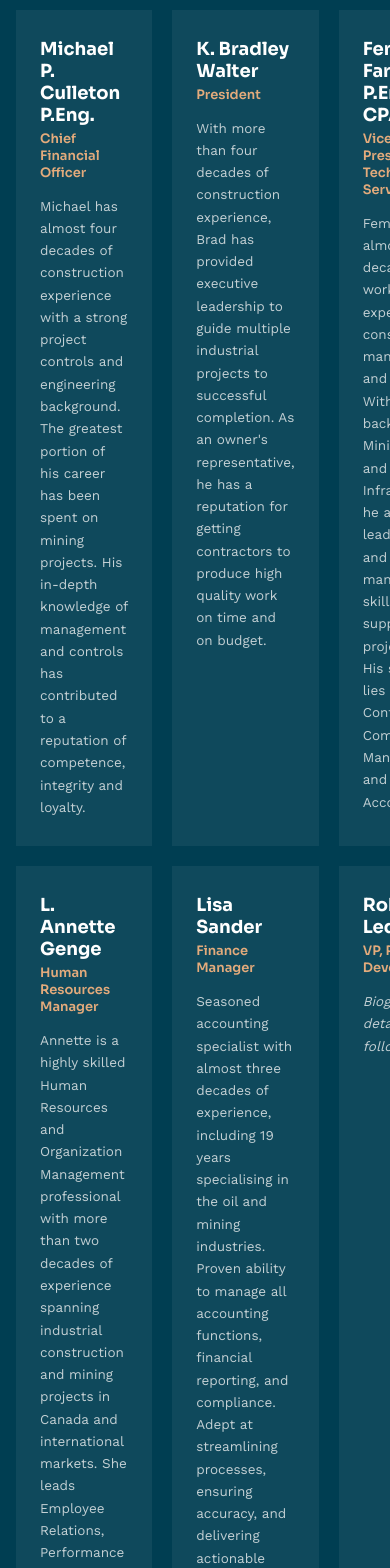
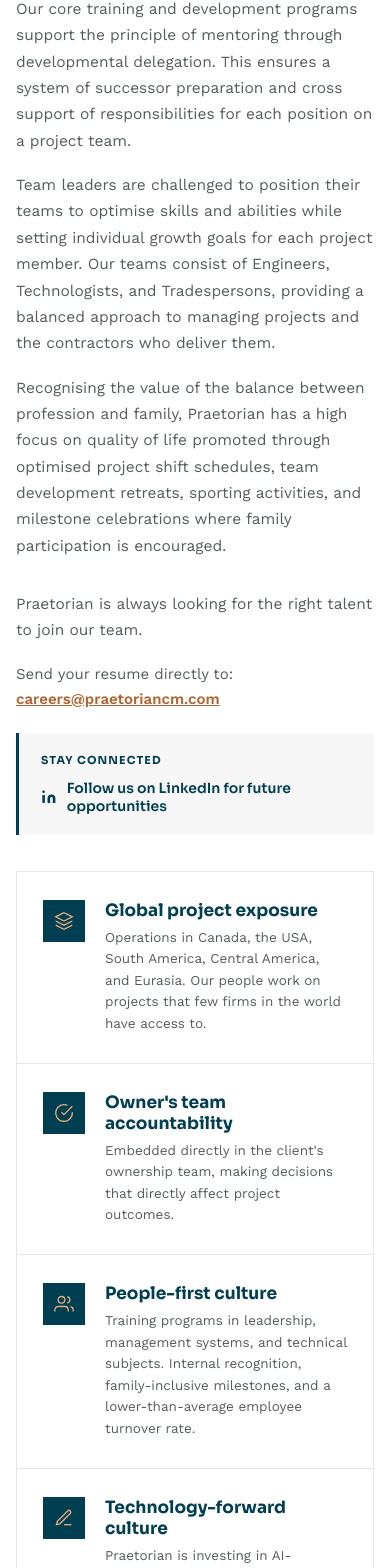
Before and after one commit to PCMGlobal/Praetorian-CM-Website, a Next.js app: page /about in a window 390 px wide. Shown: the part 5070-6638 px from the top of the page. Built offline with nearby package versions, Linux system fonts and the light colour scheme; no server answers.

Commit message:
About: spacing reduced between hero/Who We Are and Why Praetorian/Why Choose Us; Navbar and Footer: Careers hidden from desktop, mobile and footer (commented out for easy restore)

```diff
--- a/app/about/page.tsx
+++ b/app/about/page.tsx
@@ -106,6 +106,54 @@ export default function AboutPage() {
               </div>
             </div>
           </section>
+      <section id="pcml-careers" style={{ padding: "clamp(28px,3.5vw,48px) 0", scrollMarginTop: "120px" }}>
+        <div style={{ maxWidth: "1400px", margin: "0 auto", padding: "0 clamp(16px,4vw,44px)" }}>
+          <div data-reveal="" style={{ fontFamily: "var(--font-sora), sans-serif", fontWeight: "700", fontSize: "12px", letterSpacing: ".2em", textTransform: "uppercase", color: "#B06533", marginBottom: "12px" }}>Why Choose Us</div>
+          <div style={{ display: "grid", gridTemplateColumns: "repeat(auto-fit,minmax(340px,1fr))", gap: "clamp(36px,5vw,72px)", alignItems: "start" }}>
+            <div>
+              <h2 data-reveal="" style={{ fontFamily: "var(--font-sora), sans-serif", fontWeight: "800", fontSize: "clamp(28px,3.2vw,40px)", margin: "0 0 20px", color: "#003E52", lineHeight: "1.08" }}>Our people are our delivery capability</h2>
+              <p style={{ fontSize: "15.5px", lineHeight: "1.7", color: "#555c60", margin: "0 0 18px" }}>Our core training and development programs support the principle of mentoring through developmental delegation. This ensures a system of successor preparation and cross support of responsibilities for each position on a project team.</p>
+              <p style={{ fontSize: "15.5px", lineHeight: "1.7", color: "#555c60", margin: "0 0 18px" }}>Team leaders are challenged to position their teams to optimise skills and abilities while setting individual growth goals for each project member. Our teams consist of Engineers, Technologists, and Tradespersons, providing a balanced approach to managing projects and the contractors who deliver them.</p>
+              <p style={{ fontSize: "15.5px", lineHeight: "1.7", color: "#555c60", margin: "0 0 32px" }}>Recognising the value of the balance between profession and family, Praetorian has a high focus on quality of life promoted through optimised project shift schedules, team development retreats, sporting activities, and milestone celebrations where family participation is encouraged.</p>
+              <p style={{ fontSize: "15.5px", lineHeight: "1.7", color: "#555c60", margin: "0 0 18px" }}>Praetorian is always looking for the right talent to join our team.</p>
+              <p style={{ fontSize: "15px", lineHeight: "1.7", color: "#555c60", margin: "0 0 8px" }}>Send your resume directly to: <a href="mailto:careers@praetoriancm.com" style={{ color: "#B06533", fontWeight: "600" }}>careers@praetoriancm.com</a></p>
+              <div style={{ marginTop: "20px", padding: "20px 22px", background: "#f7f7f7", borderLeft: "3px solid #003E52" }}>
+                <div style={{ fontFamily: "var(--font-sora), sans-serif", fontWeight: "700", fontSize: "11px", color: "#003E52", marginBottom: "12px", letterSpacing: ".1em", textTransform: "uppercase" }}>Stay Connected</div>
+                <a href="https://www.linkedin.com/company/praetorian-construction-management/" target="_blank" rel="noopener noreferrer" style={{ display: "inline-flex", alignItems: "center", gap: "10px", color: "#003E52", textDecoration: "none", fontFamily: "var(--font-sora), sans-serif", fontWeight: "600", fontSize: "14px" }}>
+                  <svg width="18" height="18" viewBox="0 0 24 24" fill="#003E52"><path d="M16 8a6 6 0 0 1 6 6v7h-4v-7a2 2 0 0 0-2-2 2 2 0 0 0-2 2v7h-4v-7a6 6 0 0 1 6-6z"></path><rect x="2" y="9" width="4" height="12"></rect><circle cx="4" cy="4" r="2"></circle></svg>
+                  Follow us on LinkedIn for future opportunities
+                </a>
+              </div>
+            </div>
+            <div style={{ display: "grid", gap: "0", border: "1px solid #e4e6e7" }}>
+              <div data-reveal="" style={{ padding: "28px 26px", borderBottom: "1px solid #e4e6e7", display: "flex", gap: "20px", alignItems: "flex-start" }}>
+                <div style={{ flexShrink: "0", width: "42px", height: "42px", background: "#003E52", display: "flex", alignItems: "center", justifyContent: "center" }}>
+                  <svg width="20" height="20" viewBox="0 0 24 24" fill="none" stroke="#e3ab7c" strokeWidth="1.6"><path d="M12 2L2 7l10 5 10-5-10-5ZM2 17l10 5 10-5M2 12l10 5 10-5" /></svg>
+                </div>
+                <div><h4 style={{ fontFamily: "var(--font-sora), sans-serif", fontWeight: "700", fontSize: "17px", color: "#003E52", margin: "0 0 6px" }}>Global project exposure</h4><p style={{ fontSize: "13.5px", lineHeight: "1.6", color: "#555c60", margin: "0" }}>Operations in Canada, the USA, South America, Central America, and Eurasia. Our people work on projects that few firms in the world have access to.</p></div>
+              </div>
+              <div data-reveal="" style={{ padding: "28px 26px", borderBottom: "1px solid #e4e6e7", display: "flex", gap: "20px", alignItems: "flex-start" }}>
+                <div style={{ flexShrink: "0", width: "42px", height: "42px", background: "#003E52", display: "flex", alignItems: "center", justifyContent: "center" }}>
+                  <svg width="20" height="20" viewBox="0 0 24 24" fill="none" stroke="#e3ab7c" strokeWidth="1.6"><path d="M22 11.08V12a10 10 0 1 1-5.93-9.14" /><path d="m9 11 3 3L22 4" /></svg>
+                </div>
+                <div><h4 style={{ fontFamily: "var(--font-sora), sans-serif", fontWeight: "700", fontSize: "17px", color: "#003E52", margin: "0 0 6px" }}>Owner&apos;s team accountability</h4><p style={{ fontSize: "13.5px", lineHeight: "1.6", color: "#555c60", margin: "0" }}>Embedded directly in the client&apos;s ownership team, making decisions that directly affect project outcomes.</p></div>
+              </div>
+              <div data-reveal="" style={{ padding: "28px 26px", borderBottom: "1px solid #e4e6e7", display: "flex", gap: "20px", alignItems: "flex-start" }}>
+                <div style={{ flexShrink: "0", width: "42px", height: "42px", background: "#003E52", display: "flex", alignItems: "center", justifyContent: "center" }}>
+                  <svg width="20" height="20" viewBox="0 0 24 24" fill="none" stroke="#e3ab7c" strokeWidth="1.6"><path d="M17 21v-2a4 4 0 0 0-4-4H5a4 4 0 0 0-4 4v2" /><circle cx="9" cy="7" r="4" /><path d="M23 21v-2a4 4 0 0 0-3-3.87M16 3.13a4 4 0 0 1 0 7.75" /></svg>
+                </div>
+                <div><h4 style={{ fontFamily: "var(--font-sora), sans-serif", fontWeight: "700", fontSize: "17px", color: "#003E52", margin: "0 0 6px" }}>People-first culture</h4><p style={{ fontSize: "13.5px", lineHeight: "1.6", color: "#555c60", margin: "0" }}>Training programs in leadership, management systems, and technical subjects. Internal recognition, family-inclusive milestones, and a lower-than-average employee turnover rate.</p></div>
+              </div>
+              <div data-reveal="" style={{ padding: "28px 26px", display: "flex", gap: "20px", alignItems: "flex-start" }}>
+                <div style={{ flexShrink: "0", width: "42px", height: "42px", background: "#003E52", display: "flex", alignItems: "center", justifyContent: "center" }}>
+                  <svg width="20" height="20" viewBox="0 0 24 24" fill="none" stroke="#e3ab7c" strokeWidth="1.6"><path d="M12 20h9" /><path d="M16.5 3.5a2.12 2.12 0 0 1 3 3L7 19l-4 1 1-4L16.5 3.5z" /></svg>
+                </div>
+                <div><h4 style={{ fontFamily: "var(--font-sora), sans-serif", fontWeight: "700", fontSize: "17px", color: "#003E52", margin: "0 0 6px" }}>Technology-forward culture</h4><p style={{ fontSize: "13.5px", lineHeight: "1.6", color: "#555c60", margin: "0" }}>Praetorian is investing in AI-powered project intelligence through Praetorian IQ, reshaping how mining construction is managed globally.</p></div>
+              </div>
+            </div>
+          </div>
+        </div>
+      </section>
       <section id="pcml-management" style={{ background: "#003E52", padding: "clamp(46px,6vw,84px) 0", scrollMarginTop: "120px" }}>
             <div style={{ maxWidth: '1400px', margin: '0 auto', padding: '0 clamp(16px,4vw,44px)' }}>
               <div data-reveal="" style={{ fontFamily: 'var(--font-sora), sans-serif', fontWeight: '700', fontSize: '12px', letterSpacing: '.2em', textTransform: 'uppercase', color: '#e3ab7c' }}>Management Team</div>
@@ -113,7 +161,7 @@ export default function AboutPage() {
               <div style={{ display: 'grid', gridTemplateColumns: 'repeat(3,1fr)', gap: 'clamp(20px,2.6vw,28px)' }}>
                 <div data-reveal="" style={{ background: 'rgba(255,255,255,.06)', padding: '28px 24px' }}>
                   <div style={{ fontFamily: 'var(--font-sora), sans-serif', fontWeight: '700', fontSize: '18px', color: '#fff', marginBottom: '4px' }}>Michael P. Culleton P.Eng.</div>
-                  <div style={{ fontSize: '13px', color: '#e3ab7c', marginBottom: '14px', fontFamily: 'var(--font-sora), sans-serif' }}>Chief Financial Officer</div>
+                  <div style={{ fontSize: '13px', color: '#e3ab7c', marginBottom: '14px', fontFamily: 'var(--font-sora), sans-serif' }}>CEO</div>
                   <p style={{ fontSize: '13.5px', lineHeight: '1.65', color: '#c3d0d4', margin: '0' }}>Michael has almost four decades of construction experience with a strong project controls and engineering background. The greatest portion of his career has been spent on mining projects. His in-depth knowledge of management and controls has contributed to a reputation of competence, integrity and loyalty.</p>
                 </div>
                 <div data-reveal="" style={{ background: 'rgba(255,255,255,.06)', padding: '28px 24px' }}>
--- a/app/components/Footer.tsx
+++ b/app/components/Footer.tsx
@@ -46,7 +46,7 @@ const COL_COMPANY = [
   { label: "About Praetorian", href: "/about" },
   { label: "Praetorian IQ", href: "/praetorian-iq" },
   { label: "Projects", href: "/projects" },
-  { label: "Careers", href: "/careers" },
+  // { label: "Careers", href: "/careers" }, // hidden -- restore to re-enable
   { label: "HSSE", href: "/hsse" },
   { label: "Contact", href: "/contact" },
 ];
--- a/app/components/Navbar.tsx
+++ b/app/components/Navbar.tsx
@@ -13,6 +13,7 @@ const ABOUT: Item[] = [
   { label: "Who We Are", href: "/about" },
   { label: "Mission, Vision and Goals", href: "/about#pcml-mission" },
   { label: "Why Praetorian?", href: "/about#whypraetorian" },
+  { label: "Our People", href: "/about#pcml-careers" },
     { label: "Management Team", href: "/about#pcml-management" },
 ];
 
@@ -135,10 +136,10 @@ export default function Navbar() {
               onMouseLeave={() => setMenu(null)}
               style={{ position: "relative", padding: "10px 0" }}
             >
-              <span style={{ ...navLabel, color: colour("/about"), cursor: "default" }}>
+              <Link href="/about" style={{ ...navLabel, color: colour("/about"), textDecoration: "none" }}>
                 About Us
                 <Caret />
-              </span>
+              </Link>
               {menu === "about" && <Dropdown items={ABOUT} width={260} />}
             </div>
 
@@ -180,6 +181,7 @@ export default function Navbar() {
               Projects
             </Link>
 
+            {/* Careers hidden -- restore by removing the false && wrapper
             <div
               onMouseEnter={() => setMenu("careers")}
               onMouseLeave={() => setMenu(null)}
@@ -191,6 +193,7 @@ export default function Navbar() {
               </Link>
               {menu === "careers" && <Dropdown items={CAREERS} width={240} align="right" />}
             </div>
+            */}
 
             <Link
               href="/news"
@@ -259,7 +262,7 @@ export default function Navbar() {
             { label: "HSSE", href: "/hsse" },
             { label: "Praetorian IQ", href: "/praetorian-iq" },
             { label: "Projects", href: "/projects" },
-            { label: "Careers", href: "/careers" },
+            // { label: "Careers", href: "/careers" }, // hidden -- restore to re-enable
             { label: "News and Insights", href: "/news" },
           ].map((l) => ( <Link key={l.href} href={l.href} style={{ borderBottom: "1px solid #e4e6e7", padding: "14px 0", fontFamily: "var(--font-sora), sans-serif", fontWeight: 700, fontSize: 19, color: "#003E52", textDecoration: "none" }}>{l.label}</Link> ))}
 
```
